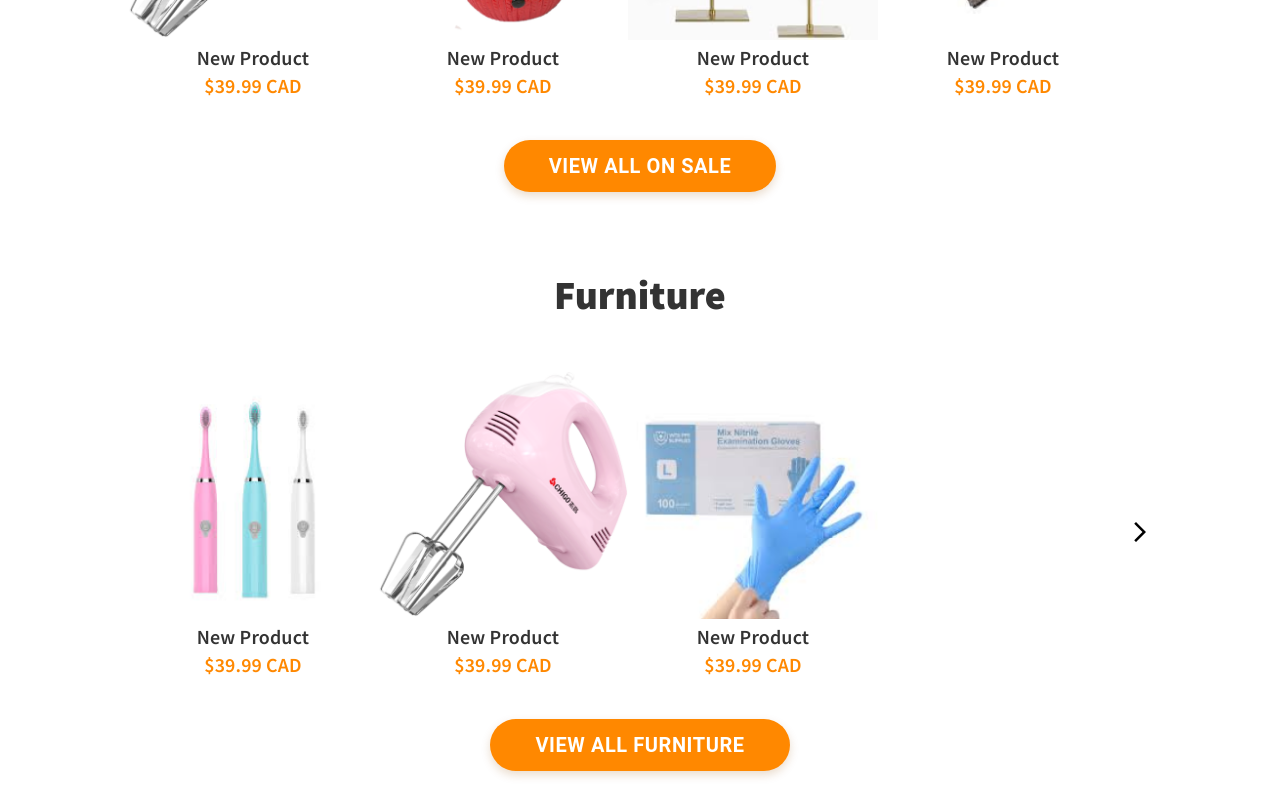
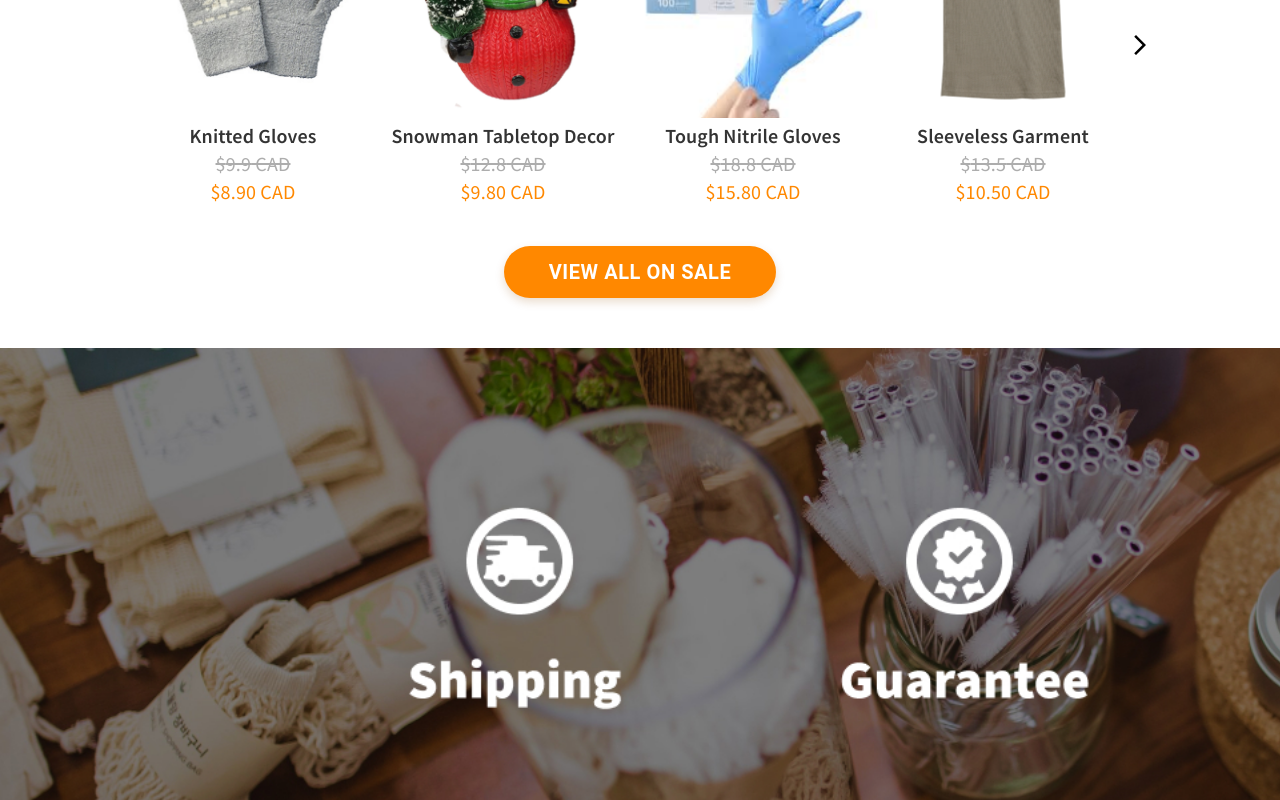
Before and after one commit to Jabin219/maritime, a Next.js app: page / in a window 1280 px wide. Shown: the part 1640-2440 px from the top of the page. Built offline with nearby package versions, Linux system fonts and the light colour scheme.

Commit message:
product resort and rename, home page update

```diff
--- a/components/HomeProductGrid/index.tsx
+++ b/components/HomeProductGrid/index.tsx
@@ -7,6 +7,7 @@ import { ProductContext } from '../../context/ProductContextProvider'
 import { FlexBox } from '../CustomComponents'
 import { ArrowForwardIos } from '@mui/icons-material'
 import CustomLink from '../../components/CustomLink'
+import { priceFormatter } from '../../utils'
 interface Props {
 	category: Category
 	products: Product[]
@@ -15,7 +16,10 @@ interface Props {
 function HomeProductGrid({ category, products }: Props) {
 	const { setCategory } = useContext(ProductContext)
 	return (
-		<FlexBox className='home-product-grid-container'>
+		<FlexBox
+			className='home-product-grid-container'
+			sx={{ marginBottom: '50px' }}
+		>
 			<ProductListTitle variant='h3'>{category.name}</ProductListTitle>
 			<FlexBox
 				className='products-container'
@@ -37,9 +41,29 @@ function HomeProductGrid({ category, products }: Props) {
 									{product.name}
 								</Typography>
 							</CustomLink>
-							<Typography variant='h6' className='product-price'>
-								${product.price} CAD
-							</Typography>
+							{Number(product?.discount) === 0 ? (
+								<Typography variant='h6' className='product-price'>
+									${product.price} CAD
+								</Typography>
+							) : (
+								<>
+									<Typography
+										sx={{
+											color: '#ADADAD',
+											textDecoration: 'line-through'
+										}}
+									>
+										${product?.price} CAD
+									</Typography>
+									<Typography className='product-price'>
+										$
+										{priceFormatter(
+											Number(product?.price) - Number(product?.discount)
+										)}{' '}
+										CAD
+									</Typography>
+								</>
+							)}
 						</ProductListGrid>
 					))}
 				</Grid>
--- a/constant/products.ts
+++ b/constant/products.ts
@@ -37,8 +37,8 @@ export const SampleCategories = [
 export const SampleProducts = [
 	{
 		id: 'f06e908f-6027-4626-9e9b-5ae14c783455',
-		name: 'Waffle Maker',
-		price: '39.99',
+		name: 'Iron Waffle Maker',
+		price: '43.9',
 		coverImage: '/images/sample-products/product1.png',
 		category: 'appliance',
 		discount: '0',
@@ -46,154 +46,154 @@ export const SampleProducts = [
 	},
 	{
 		id: 'a8248a7c-b328-4dd3-83ab-a6f60e8267cd',
-		name: 'New Product',
-		price: '19.99',
+		name: 'Compact Air Fryer',
+		price: '118.8',
 		coverImage: '/images/sample-products/product2.png',
+		category: 'appliance',
+		discount: '0',
+		newArrival: true
+	},
+	{
+		id: 'e522f9b4-aa1a-44ff-ae8c-e6b8c007b5dd',
+		name: 'Plastic Storage Box',
+		price: '11.9',
+		coverImage: '/images/sample-products/product3.png',
+		category: 'furniture',
+		discount: '0',
+		newArrival: true
+	},
+	{
+		id: '29193f5a-52c2-4fd3-94dc-71af2da7706c',
+		name: 'Family Pack Electric Toothbrush',
+		price: '122.8',
+		coverImage: '/images/sample-products/product4.png',
+		category: 'gifts',
+		discount: '0',
+		newArrival: true
+	},
+	{
+		id: 'eeef96f9-38d0-4f2a-8467-3285af945ff0',
+		name: 'Knitted Gloves',
+		price: '9.9',
+		coverImage: '/images/sample-products/product5.png',
+		category: 'clothing',
+		discount: '1',
+		newArrival: true
+	},
+	{
+		id: 'f00dccc3-fa61-4a86-b88f-8fb8df7db430',
+		name: 'Power Hand Mixer',
+		price: '19.8',
+		coverImage: '/images/sample-products/product6.png',
 		category: 'appliance',
 		discount: '0',
 		newArrival: false
 	},
 	{
-		id: 'e522f9b4-aa1a-44ff-ae8c-e6b8c007b5dd',
-		name: 'New Product',
-		price: '39.99',
-		coverImage: '/images/sample-products/product3.png',
+		id: '6df43989-3e2d-46c6-a040-d5f82d1ff5d4',
+		name: 'Mug with Lid',
+		price: '9.9',
+		coverImage: '/images/sample-products/product7.png',
+		category: 'appliance',
+		discount: '0',
+		newArrival: false
+	},
+	{
+		id: '9a9434cc-3e2d-4fbf-bfb6-3070ef59d6ce',
+		name: 'Snowman Tabletop Decor',
+		price: '12.8',
+		coverImage: '/images/sample-products/product8.png',
+		category: 'decors',
+		discount: '3',
+		newArrival: false
+	},
+	{
+		id: '92b44d2e-afeb-4e2c-9090-3a534de9b747',
+		name: 'Tough Nitrile Gloves',
+		price: '18.8',
+		coverImage: '/images/sample-products/product9.png',
+		category: 'organization',
+		discount: '3',
+		newArrival: false
+	},
+	{
+		id: 'c956e688-2dcc-4f7e-91fd-1b93c1a91b13',
+		name: 'Sleeveless Garment',
+		price: '13.5',
+		coverImage: '/images/sample-products/product10.png',
+		category: 'clothing',
+		discount: '3',
+		newArrival: false
+	},
+	{
+		id: '7a8229df-5172-4afb-bbdb-4b1805f8cb3a',
+		name: 'Globe in Wire',
+		price: '26.9',
+		coverImage: '/images/sample-products/product11.png',
 		category: 'decors',
 		discount: '0',
 		newArrival: false
 	},
 	{
-		id: '29193f5a-52c2-4fd3-94dc-71af2da7706c',
-		name: 'New Product',
-		price: '39.99',
-		coverImage: '/images/sample-products/product4.png',
-		category: 'furniture',
-		discount: '0',
-		newArrival: true
-	},
-	{
-		id: 'eeef96f9-38d0-4f2a-8467-3285af945ff0',
-		name: 'New Product',
-		price: '39.99',
-		coverImage: '/images/sample-products/product5.png',
-		category: 'appliance',
+		id: 'b1923bb4-62b9-44fc-bed8-152461b99ee2',
+		name: 'Hedgehog Ball with Stand',
+		price: '21.9',
+		coverImage: '/images/sample-products/product12.png',
+		category: 'decors',
 		discount: '0',
 		newArrival: false
 	},
 	{
-		id: 'f00dccc3-fa61-4a86-b88f-8fb8df7db430',
-		name: 'New Product',
-		price: '39.99',
-		coverImage: '/images/sample-products/product6.png',
-		category: 'furniture',
-		discount: '10',
-		newArrival: true
+		id: 'd0bd638d-4488-406c-ba63-95b7f9a6fedf',
+		name: 'Small Succulent Plant Pot',
+		price: '12.8',
+		coverImage: '/images/sample-products/product13.png',
+		category: 'decors',
+		discount: '0',
+		newArrival: false
 	},
 	{
-		id: '6df43989-3e2d-46c6-a040-d5f82d1ff5d4',
-		name: 'New Product',
-		price: '39.99',
-		coverImage: '/images/sample-products/product7.png',
+		id: '7dcf8878-23cc-4e3c-9fa4-08d74189863a',
+		name: 'Metal Trash Can with Lid',
+		price: '43.9',
+		coverImage: '/images/sample-products/product14.png',
+		category: 'furniture',
+		discount: '0',
+		newArrival: false
+	},
+	{
+		id: '6d803409-7ce1-47cd-9182-29005851e5de',
+		name: 'Welcome Mat',
+		price: '12.8',
+		coverImage: '/images/sample-products/product15.png',
+		category: 'furniture',
+		discount: '0',
+		newArrival: false
+	},
+	{
+		id: '5acc4484-d5dd-4d17-9b5e-20b61d4e2f91',
+		name: 'Folding Luggage Rack',
+		price: '24.9',
+		coverImage: '/images/sample-products/product16.png',
+		category: 'furniture',
+		discount: '0',
+		newArrival: false
+	},
+	{
+		id: '941467d2-0549-44e0-b837-f5479d31060d',
+		name: "Men's Sweatpants",
+		price: '38.9',
+		coverImage: '/images/sample-products/product17.png',
 		category: 'clothing',
 		discount: '0',
 		newArrival: false
 	},
 	{
-		id: '9a9434cc-3e2d-4fbf-bfb6-3070ef59d6ce',
-		name: 'New Product',
-		price: '39.99',
-		coverImage: '/images/sample-products/product8.png',
-		category: 'decors',
-		discount: '10',
-		newArrival: false
-	},
-	{
-		id: '92b44d2e-afeb-4e2c-9090-3a534de9b747',
-		name: 'New Product',
-		price: '39.99',
-		coverImage: '/images/sample-products/product9.png',
-		category: 'furniture',
-		discount: '0',
-		newArrival: false
-	},
-	{
-		id: 'c956e688-2dcc-4f7e-91fd-1b93c1a91b13',
-		name: 'New Product',
-		price: '39.99',
-		coverImage: '/images/sample-products/product10.png',
+		id: 'cbbaec84-cc00-41cf-a032-263c6e42668e',
+		name: "Women's Jogging Pants",
+		price: '35.9',
+		coverImage: '/images/sample-products/product18.png',
 		category: 'clothing',
-		discount: '0',
-		newArrival: true
-	},
-	{
-		id: '7a8229df-5172-4afb-bbdb-4b1805f8cb3a',
-		name: 'New Product',
-		price: '39.99',
-		coverImage: '/images/sample-products/product11.png',
-		category: 'clothing',
-		discount: '0',
-		newArrival: false
-	},
-	{
-		id: 'b1923bb4-62b9-44fc-bed8-152461b99ee2',
-		name: 'New Product',
-		price: '39.99',
-		coverImage: '/images/sample-products/product12.png',
-		category: 'decors',
-		discount: '10',
-		newArrival: true
-	},
-	{
-		id: 'd0bd638d-4488-406c-ba63-95b7f9a6fedf',
-		name: 'New Product',
-		price: '39.99',
-		coverImage: '/images/sample-products/product13.png',
-		category: 'organization',
-		discount: '0',
-		newArrival: false
-	},
-	{
-		id: '7dcf8878-23cc-4e3c-9fa4-08d74189863a',
-		name: 'New Product',
-		price: '39.99',
-		coverImage: '/images/sample-products/product14.png',
-		category: 'organization',
-		discount: '0',
-		newArrival: false
-	},
-	{
-		id: '6d803409-7ce1-47cd-9182-29005851e5de',
-		name: 'New Product',
-		price: '39.99',
-		coverImage: '/images/sample-products/product15.png',
-		category: 'organization',
-		discount: '10',
-		newArrival: false
-	},
-	{
-		id: '5acc4484-d5dd-4d17-9b5e-20b61d4e2f91',
-		name: 'New Product',
-		price: '39.99',
-		coverImage: '/images/sample-products/product16.png',
-		category: 'gifts',
-		discount: '0',
-		newArrival: true
-	},
-	{
-		id: '941467d2-0549-44e0-b837-f5479d31060d',
-		name: 'New Product',
-		price: '39.99',
-		coverImage: '/images/sample-products/product17.png',
-		category: 'gifts',
-		discount: '0',
-		newArrival: false
-	},
-	{
-		id: 'cbbaec84-cc00-41cf-a032-263c6e42668e',
-		name: 'New Product',
-		price: '39.99',
-		coverImage: '/images/sample-products/product18.png',
-		category: 'gifts',
 		discount: '0',
 		newArrival: false
 	}
--- a/pages/index.tsx
+++ b/pages/index.tsx
@@ -9,8 +9,10 @@ import { Category } from '../models'
 
 const Home: NextPage = () => {
 	const [bannerHeight, setBannerHeight] = useState(600)
+	const [middleBannerHeight, setMiddleBannerHeight] = useState(400)
 	useEffect(() => {
 		setBannerHeight(getBannerHeight(2.4))
+		setMiddleBannerHeight(getBannerHeight(3.6))
 	}, [])
 	return (
 		<Box className='home-page' sx={{ marginBottom: '100px' }}>
@@ -47,24 +49,38 @@ const Home: NextPage = () => {
 				let listedProducts = []
 				if (item.value === 'all') {
 					return
-				}
-				if (item.value === 'sale') {
+				} else if (item.value === 'sale') {
 					listedProducts = SampleProducts.filter(
 						product => Number(product.discount) > 0
 					)
 				} else if (item.value === 'new-arrivals') {
 					listedProducts = SampleProducts.filter(product => product.newArrival)
+				} else if (item.value === 'organization' || item.value === 'gifts') {
+					return
 				} else {
 					listedProducts = SampleProducts.filter(
 						product => product.category === item.value
 					)
 				}
 				return (
-					<HomeProductGrid
-						key={index}
-						category={item as Category}
-						products={listedProducts.slice(0, 4)}
-					/>
+					<>
+						<HomeProductGrid
+							key={index}
+							category={item as Category}
+							products={listedProducts.slice(0, 4)}
+						/>
+						{item.value === 'sale' && (
+							<FlexBox
+								sx={{
+									width: '100%',
+									height: middleBannerHeight,
+									background:
+										'url(/images/home/home-middle-banner.jpg) no-repeat',
+									backgroundSize: 'cover'
+								}}
+							></FlexBox>
+						)}
+					</>
 				)
 			})}
 		</Box>
```
Also changed, not shown: public/images/home/home-middle-banner.jpg (added).
